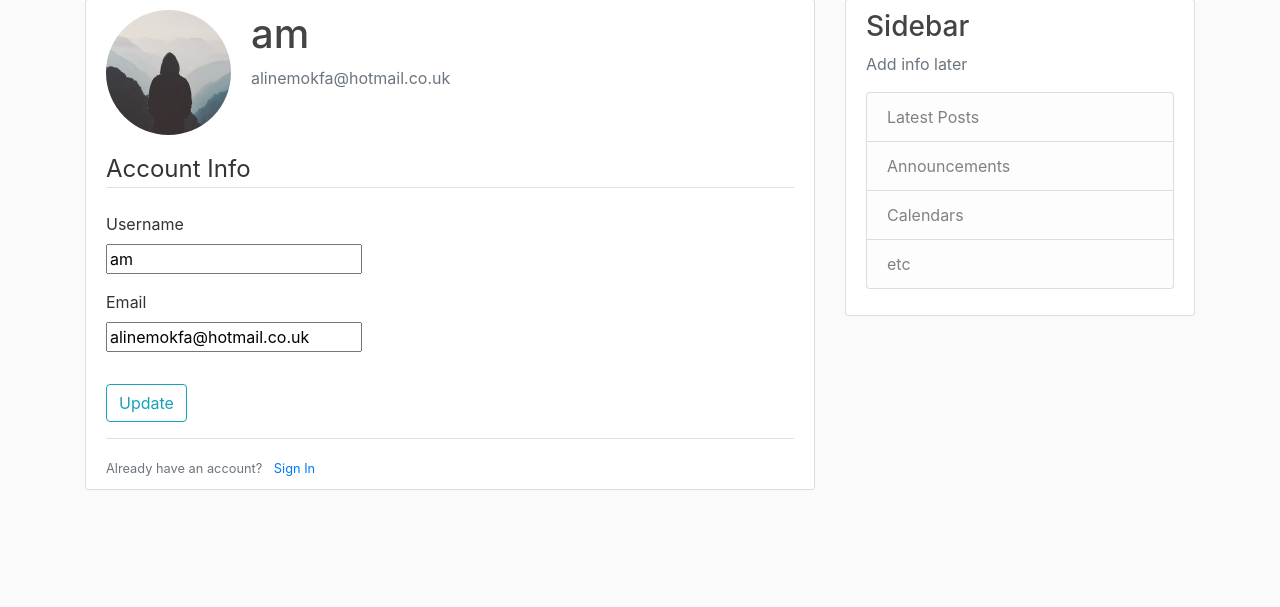
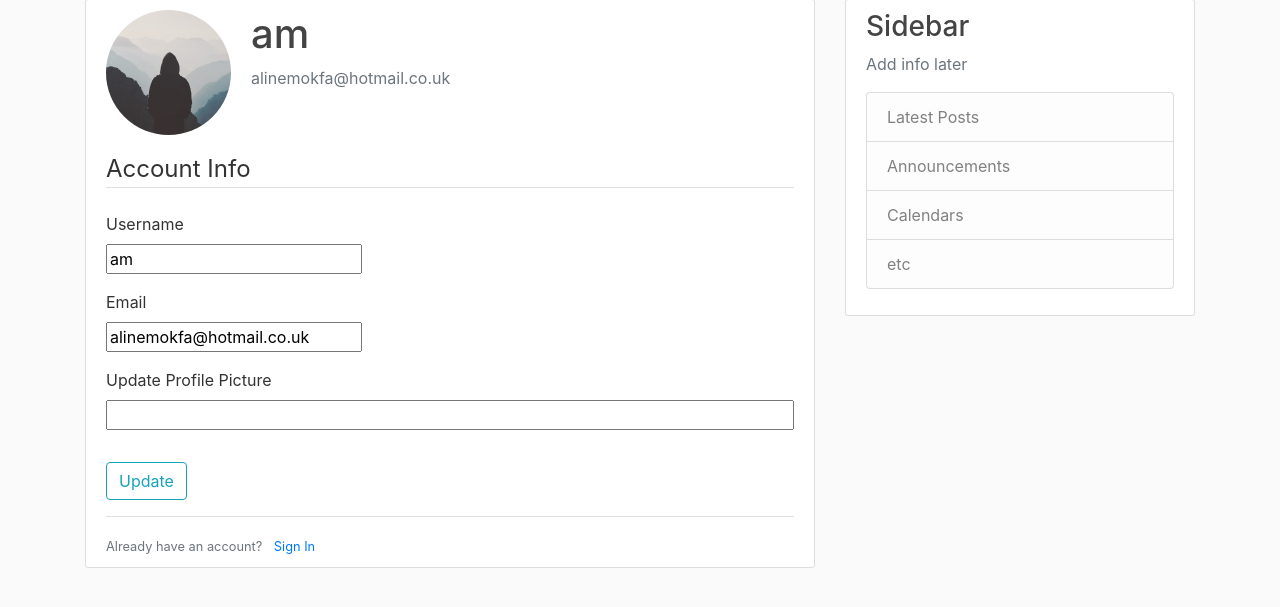
Before and after one commit to alinemokfa/python_flask_blog, a Flask app: page /account in a window 1280 px wide. Shown: the part 81-688 px from the top of the page. Run offline with Flask 2, Linux system fonts and the light colour scheme; a user stored in the database is signed in; some libraries are stand-ins or nearby versions.

Commit message:
Add picture field and validation

```diff
--- a/flask_blog/templates/account.html
+++ b/flask_blog/templates/account.html
@@ -43,6 +43,15 @@
               {{ form.email(class="from-control from-control-lg") }}
             {% endif %}
           </div>
+          <div class="form-group">
+            {{ form.picture.label() }}
+            {{ form.picture(class="form-control-file") }}
+            {% if form.picture.errors %}
+              {% for error in form.picture.errors %}
+                <span class="text-danger">{{ error }}</span><br>
+              {% endfor %}
+            {% endif %}
+          </div>
         </fieldset>
         <div class="form-group">
           {{ form.submit(class="btn btn-outline-info") }}
```
